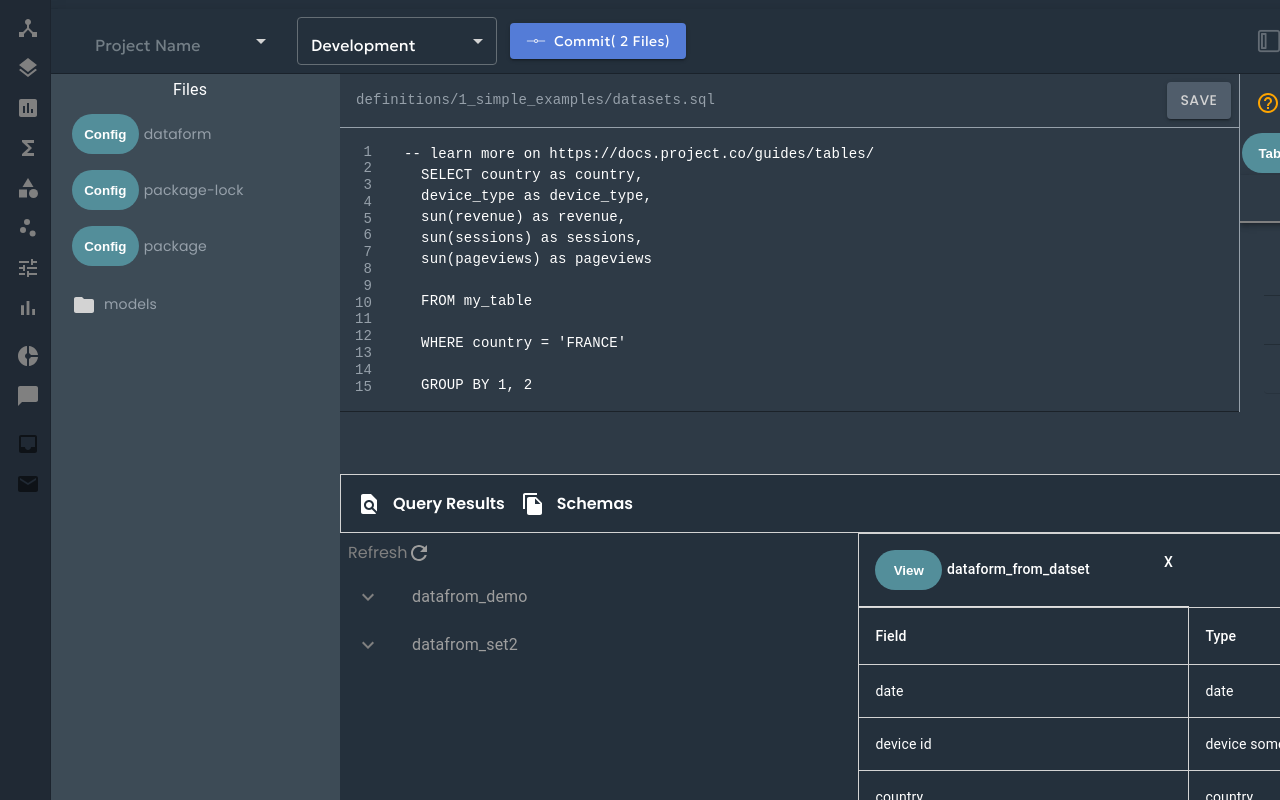
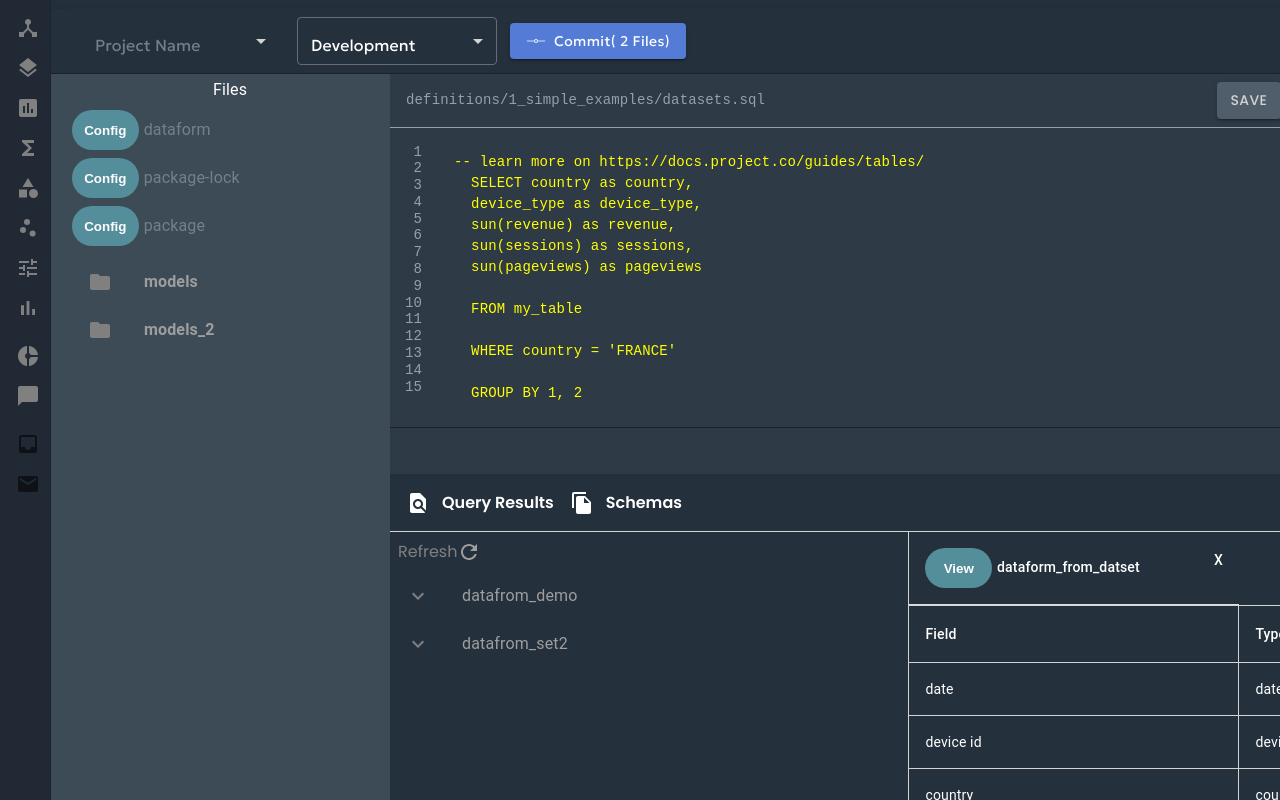
Before and after one commit to juma-h/dataform, a React (Create React App) app: page / in a window 1280 px wide. Built offline with nearby package versions, Linux system fonts and the light colour scheme.

Commit message:
restructured models folder

```diff
--- a/src/Components/Content/Content.js
+++ b/src/Components/Content/Content.js
@@ -18,10 +18,10 @@ export default function Content() {
             { name: "SQL", label: "dataset_1", color: "#94a66c" },
             { name: "SQL", label: "dataset_2_with_ref", color: "#94a66c" },
           ],
-          children: [
-            { name: "dataset_1", children: [] },
-            { name: "dataset_2_with_ref", children: [] },
-          ],
+          // children: [
+          //   { name: "dataset_1", children: [] },
+          //   { name: "dataset_2_with_ref", children: [] },
+          // ],
         },
         {
           name: "2_advanced_examples",
@@ -29,10 +29,10 @@ export default function Content() {
             { name: "SQL", label: "dataset_3_increase", color: "#94a66c" },
             { name: "JS", label: "dataset_4_increase", color: "#fcd672" },
           ],
-          children: [
-            { name: "dataset_3_increase", children: [] },
-            { name: "dataset_4_increase", children: [] },
-          ],
+          // children: [
+          //   { name: "dataset_3_increase", children: [] },
+          //   { name: "dataset_4_increase", children: [] },
+          // ],
         },
         {
           name: "3_operations_and_assignments",
@@ -40,10 +40,10 @@ export default function Content() {
             { name: "ops", label: "grant_access", color: "#538a97" },
             { name: "assert", label: "simple_assertion", color: "#c89375" },
           ],
-          children: [
-            { name: "grant_access", children: [] },
-            { name: "simple_assertion", children: [] },
-          ],
+          // children: [
+          //   { name: "grant_access", children: [] },
+          //   { name: "simple_assertion", children: [] },
+          // ],
         },
       ],
     },
--- a/src/Components/Content/content.css
+++ b/src/Components/Content/content.css
@@ -4,10 +4,10 @@
 }
 
 .side-panel {
-  width: 300px;
+  width: 350px;
   background-color: rgba(61, 75, 86, 255);
   /* padding: 10px; */
-  overflow-x: auto;
+
 }
 
 .container-content {
--- a/src/Components/TableUi/TableUI.js
+++ b/src/Components/TableUi/TableUI.js
@@ -12,11 +12,13 @@ const styles = (theme) => ({
   root: {
     backgroundColor: "#24303c",
     color: "white",
-    border: "1px solid lightgrey"
+    border: "1px solid lightgrey" ,
+    borderTop:"none"
   },
   headerCell: {
     color: "white",
-    border: "1px solid lightgrey"
+    border: "1px solid lightgrey",
+        // borderTop:"none"
   },
   headerMergedCell: {
     display: "flex",
@@ -30,6 +32,7 @@ const styles = (theme) => ({
   cell: {
     border: "1px solid lightgrey" ,
     color:"white",
+    borderTop:"none"
   }
 });
 
--- a/src/Components/UI/Accordion/Accordion.js
+++ b/src/Components/UI/Accordion/Accordion.js
@@ -10,6 +10,7 @@ const useStyles = makeStyles((theme) => ({
   root: {
     width: "100%",
     backgroundColor:"#2e3a46",
+
   },
   heading: {
     fontSize: theme.typography.pxToRem(15),
--- a/src/Components/UI/FileStructure/FileStructure.js
+++ b/src/Components/UI/FileStructure/FileStructure.js
@@ -1,11 +1,157 @@
-import React from "react";
+// import React from "react";
+// import { makeStyles } from "@material-ui/core/styles";
+// import List from "@material-ui/core/List";
+// import ListItem from "@material-ui/core/ListItem";
+// import ListItemText from "@material-ui/core/ListItemText";
+// import Typography from "@material-ui/core/Typography";
+// import FolderIcon from "@material-ui/icons/Folder";
+import "./filestructure.css";
+
+// const useStyles = makeStyles((theme) => ({
+//   root: {
+//     width: "100%",
+//     backgroundColor: "#2e3a46",
+//     color: "#96a0aa",
+//   },
+//   folderItem: {
+//     paddingLeft: theme.spacing(4),
+//   },
+//   fileItem: {
+//     paddingLeft: theme.spacing(8),
+//   },
+//   folderIcon: {
+//     marginRight: theme.spacing(1),
+//     color: "lightgrey",
+//   },
+//   headerText: {
+//     color: "#fff",
+//     fontSize: "24px",
+//     fontWeight: "bold",
+//     fontFamily: "Poppins, sans-serif",
+//   },
+//   textFolders: {
+//     color: "#96a0aa",
+//     fontFamily: "Poppins, sans-serif",
+//     fontSize: "14px",
+//   },
+//   nestedText: {
+//     fontSize: "16px",
+//     color: "#96a0aa",
+//     fontFamily: "Poppins, sans-serif",
+//   },
+//   folderH: {
+//     color: "#96a0aa",
+//     fontFamily: "Poppins, sans-serif",
+//     fontSize: "14px",
+//   },
+//   treeLine: {
+//     position: "absolute",
+//     left: theme.spacing(2),
+//     top: 0,
+//     bottom: 0,
+//     borderLeft: "1px solid #96a0aa",
+//   },
+// }));
+
+// function NestedListItem({ item, classes }) {
+//   const [open, setOpen] = React.useState(false);
+
+//   const handleClick = () => {
+//     setOpen(!open);
+//   };
+
+//   return (
+//     <>
+//       <ListItem button onClick={handleClick} className={classes.folderItem}>
+
+//         {item.children.length > 0 && (
+//           <>
+//             <FolderIcon className={classes.folderIcon} />
+//             <ListItemText
+//               primary={
+//                 <Typography className={classes.folderH} variant="body1">
+//                   {item.name}
+//                 </Typography>
+//               }
+//             />
+//           </>
+//         )}
+//       </ListItem>
+//       {item.buttons && (
+//         <List disablePadding>
+//           {item.buttons.map((button) => (
+//             <ListItem key={button.name} button className={classes.fileItem}>
+//               {/* <div className={classes.treeLine} /> */}
+//               <button
+//                 className="button-18"
+//                 style={{ backgroundColor: button.color }}
+//               >
+//                 {button.name}
+//               </button>
+//               <ListItemText
+//                 primary={
+//                   <Typography variant="body2">{button.label}</Typography>
+//                 }
+//                 className={classes.nestedText}
+//               />
+//             </ListItem>
+//           ))}
+//         </List>
+//       )}
+
+//       {open && item.children.length > 0 && (
+//         <List disablePadding>
+//           {item.children.map((child) => (
+//             <>
+//              {/* <div className={classes.treeLine} /> */}
+//             <NestedListItem key={child.name} item={child} classes={classes} />
+//             </>
+
+//           ))}
+//         </List>
+//       )}
+//     </>
+//   );
+// }
+
+// export default function FolderStructure({ items }) {
+//   const classes = useStyles();
+
+//   return (
+//     <div className="side-panel">
+//       <ListItemText className={classes.headerText}>Files</ListItemText>
+
+//       {folderData.map((folder) => (
+//         <ListItem key={folder.label} button className={classes.folderItem}>
+
+//           <button className="button-18">{folder.name}</button>
+//           <ListItemText
+//             primary={
+//               <Typography variant="body2" className={classes.textFolders}>
+//                 {folder.label}
+//               </Typography>
+//             }
+//           />
+//         </ListItem>
+//       ))}
+//       <List component="nav" aria-label="Folder structure">
+//         {items.map((item) => (
+//           <NestedListItem key={item.name} item={item} classes={classes} />
+//         ))}
+//       </List>
+//     </div>
+//   );
+// }
+
+import React, { useState } from "react";
+import List from "@material-ui/core/List";
+import FolderIcon from "@material-ui/icons/Folder";
+import ListItem from "@material-ui/core/ListItem";
+import ListItemIcon from "@material-ui/core/ListItemIcon";
+import ListItemText from "@material-ui/core/ListItemText";
+import Collapse from "@material-ui/core/Collapse";
+
 import { makeStyles } from "@material-ui/core/styles";
-import List from "@material-ui/core/List";
-import ListItem from "@material-ui/core/ListItem";
-import ListItemText from "@material-ui/core/ListItemText";
-import Typography from "@material-ui/core/Typography";
-import FolderIcon from "@material-ui/icons/Folder";
-import "./filestructure.css";
 
 const useStyles = makeStyles((theme) => ({
   root: {
@@ -15,112 +161,114 @@ const useStyles = makeStyles((theme) => ({
   },
     folderItem: {
     paddingLeft: theme.spacing(4),
-  },
-  fileItem: {
-    paddingLeft: theme.spacing(8),
-  },
-  folderIcon: {
-    marginRight: theme.spacing(1),
-    color: "lightgrey",
+    // border :"solid pink",
+    height:"3em",
+    color:"#758089",
+    fontWeight:700,
   },
     headerText: {
     color: "#fff",
     fontSize: "24px",
     fontWeight: "bold",
     fontFamily: "Poppins, sans-serif",
+    paddingLeft:"30px",
   },
-  textFolders: {
-    color: "#96a0aa",
-    fontFamily: "Poppins, sans-serif",
-    fontSize: "14px",
+
+  listItem: {
+    position: "relative",
+    paddingTop: theme.spacing(1),
+    paddingBottom: theme.spacing(1),
+    // border:"solid pink",
+    padding:"3em",
+    width:"100%"
   },
-  nestedText: {
-    fontSize: "16px",
-    color: "#96a0aa",
-    fontFamily: "Poppins, sans-serif",
+  listItemText: {
+    // color: theme.palette.grey[500],
+    color:"#758089",
+    fontSize:"50px",
   },
-  folderH: {
-    color: "#96a0aa",
-    fontFamily: "Poppins, sans-serif",
-    fontSize: "14px",
+  listItemHeader: {
+    color: theme.palette.grey[500],
+    fontWeight:600,
   },
-  treeLine: {
-    position: "absolute",
-    left: theme.spacing(2),
-    top: 0,
-    bottom: 0,
-    borderLeft: "1px solid #96a0aa",
+  refreshContainer: {
+    display: "flex",
+    alignItems: "center",
+    color: theme.palette.grey[500],
+    marginBottom: theme.spacing(1),
+    lineHeight: 0.5,
+  },
+  refreshText: {
+    marginLeft: theme.spacing(1),
+    color: "grey",
+  },
+  refreshIcon: {
+    color: theme.palette.grey[500],
+  },
+  eyeIcon: {
+    color: "grey",
+    paddingLeft: "1em",
   },
 }));
-
 const folderData = [
   { name: "Config", label: "dataform" },
   { name: "Config", label: "package-lock" },
   { name: "Config", label: "package" },
 ];
 
-function NestedListItem({ item, classes }) {
-  const [open, setOpen] = React.useState(false);
+const FileTreeItem = ({ item }) => {
+  const [expanded, setExpanded] = useState(false);
+  const classes = useStyles();
 
-  const handleClick = () => {
-    setOpen(!open);
+  const handleExpandClick = () => {
+    setExpanded(!expanded);
   };
 
   return (
-    <>
-      <ListItem button onClick={handleClick} className={classes.folderItem}>
-
-        {item.children.length > 0 && (
-          <>
-            <FolderIcon className={classes.folderIcon} />
+    <React.Fragment>
+      <ListItem button onClick={handleExpandClick} className={classes.listItem}>
+        <ListItemIcon>
+          <FolderIcon style={{ color: "grey" }} />
+        </ListItemIcon>
         <ListItemText
-              primary={
-                <Typography className={classes.folderH} variant="body1">
-                  {item.name}
-                </Typography>
-              }
+          primary={item.name}
+          classes={{ primary: classes.listItemHeader }}
         />
-          </>
-        )}
       </ListItem>
-      {item.buttons && (
-        <List disablePadding>
-          {item.buttons.map((button) => (
-            <ListItem key={button.name} button className={classes.fileItem}>
-              <div className={classes.treeLine} />
+      <Collapse in={expanded} timeout="auto" unmountOnExit>
+        <List component="div" disablePadding>
+          {item.children &&
+            item.children.map((child, index) => (
+              <FileTreeItem key={index} item={child} />
+            ))}
+          {item.buttons &&
+            item.buttons.map((button, index) => (
+              <ListItem
+                button
+                key={index}
+                className={classes.listItem}
+              >
+                <ListItemIcon>
                 <button
                 className="button-18"
-                style={{ backgroundColor: button.color }}
+                style={{ backgroundColor: button.color, width:"50px"}}
               >
                 {button.name}
               </button>
+                </ListItemIcon>
                 <ListItemText
-                primary={
-                  <Typography variant="body2">{button.label}</Typography>
-                }
-                className={classes.nestedText}
+                  primary={button.label}
+                  className={classes.listItemText}
                 />
               </ListItem>
             ))}
         </List>
-      )}
+      </Collapse>
+    </React.Fragment>
+  );
+};
 
-      {open && item.children.length > 0 && (
-        <List disablePadding>
-          {item.children.map((child) => (
-            <>
-             <div className={classes.treeLine} />
-            <NestedListItem key={child.name} item={child} classes={classes} />
-            </>
-
-          ))}
-        </List>
-      )}
-    </>
-  );
-}
-
-export default function FolderStructure({ items }) {
+const FolderStructure = ({ items }) => {
   const classes = useStyles();
 
   return (
@@ -129,22 +277,23 @@ export default function FolderStructure({ items }) {
 
       {folderData.map((folder) => (
         <ListItem key={folder.label} button className={classes.folderItem}>
-
           <button className="button-18">{folder.name}</button>
           <ListItemText
             primary={
-              <Typography variant="body2" className={classes.textFolders}>
+              <p variant="body2" className={classes.textFolders}>
                 {folder.label}
-              </Typography>
+              </p>
             }
           />
         </ListItem>
       ))}
-      <List component="nav" aria-label="Folder structure">
-        {items.map((item) => (
-          <NestedListItem key={item.name} item={item} classes={classes} />
+      <List>
+        {items.map((item, index) => (
+          <FileTreeItem key={index} item={item} />
         ))}
       </List>
     </div>
   );
-}
+};
+
+export default FolderStructure;
--- a/src/Components/UI/NavTabs/NavTabs.js
+++ b/src/Components/UI/NavTabs/NavTabs.js
@@ -59,6 +59,8 @@ const useStyles = makeStyles((theme) => ({
   root: {
     flexGrow: 1,
     backgroundColor: "#2e3a46",
+    overflowY: "yes",
+    maxHeight: "400px",
   },
   appbarAcc: {
     backgroundColor: "#2e3a46",
@@ -104,7 +106,7 @@ export default function NavTabs() {
           onChange={handleChange}
           aria-label="nav tabs example"
           classes={{
-            indicator: classes.indicator, // Apply custom styles for the indicator
+            indicator: classes.indicator,
           }}
         >
           <LinkTab
--- a/src/Components/UI/SnackBar/Snackbar.js
+++ b/src/Components/UI/SnackBar/Snackbar.js
@@ -10,6 +10,7 @@ const useStyles = makeStyles((theme) => ({
     padding: theme.spacing(2),
     backgroundColor: 'transparent',
     color: 'orange',
+    fontWeight:"thin"
   },
   icon: {
     marginRight: theme.spacing(1),
--- a/src/Components/UI/Terminal/Terminal.js
+++ b/src/Components/UI/Terminal/Terminal.js
@@ -6,10 +6,11 @@ import Button from "@material-ui/core/Button";
 const useStyles = makeStyles((theme) => ({
   root: {
     width: 900,
-    // height: ,
+    height: 300,
     backgroundColor: "#2e3a46",
     padding: theme.spacing(2),
     border: "none",
+    borderBottom:"none",
     position: "relative",
     borderRight: "0.3px solid #96a0aa",
     "& .MuiInputBase-input": {
@@ -21,6 +22,9 @@ const useStyles = makeStyles((theme) => ({
     },
     "& .MuiInputBase-input::placeholder": {
       color: "white",
+    },
+    "& .MuiInput-underline:before ": {
+      border: "white",
     },
   },
   lineNumbers: {
@@ -39,7 +43,7 @@ const useStyles = makeStyles((theme) => ({
     paddingRight: theme.spacing(1),
   },
   command: {
-    color: "#fff",
+    color: "yellow",
   },
   header: {
     display: "flex",
@@ -101,13 +105,13 @@ const useStyles = makeStyles((theme) => ({
   sqlInput: {
     flex: 1,
     position: "relative",
-    marginBottom: 0, /* Remove bottom margin */
+    marginBottom: 0,
     border: "none",
   },
   sqlInputFocus: {
-    outline: "none", /* Remove default focus outline */
-    border: "none", /* Remove default border */
-    boxShadow: "none", /* Remove default box shadow */
+    outline: "none",
+    border: "none",
+    boxShadow: "none",
   },
 }));
 
--- a/src/Components/UI/Top/Additional.js
+++ b/src/Components/UI/Top/Additional.js
@@ -7,7 +7,7 @@ const styles = (theme) => ({
   root: {
     backgroundColor: "#24303c",
     color: "white",
-    border: "1px solid lightgrey",
+    borderBottom: "0.3px solid lightgrey",
     padding: "1em",
     display: "flex",
     alignItems: "center",
```
Lines whose indentation alone changed are shown as unchanged.
